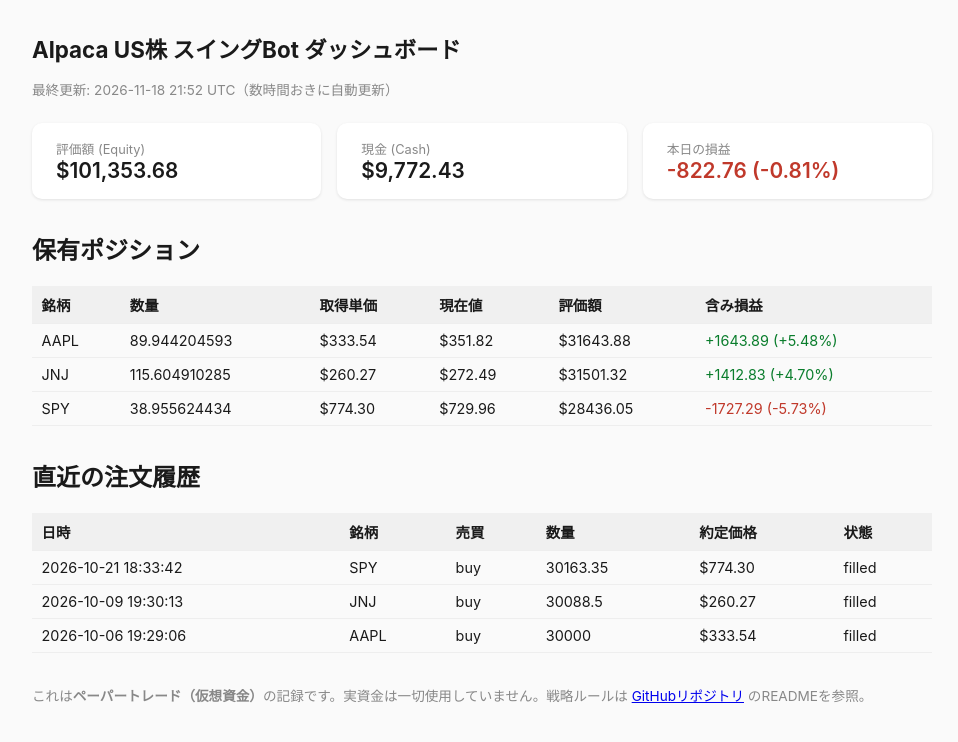
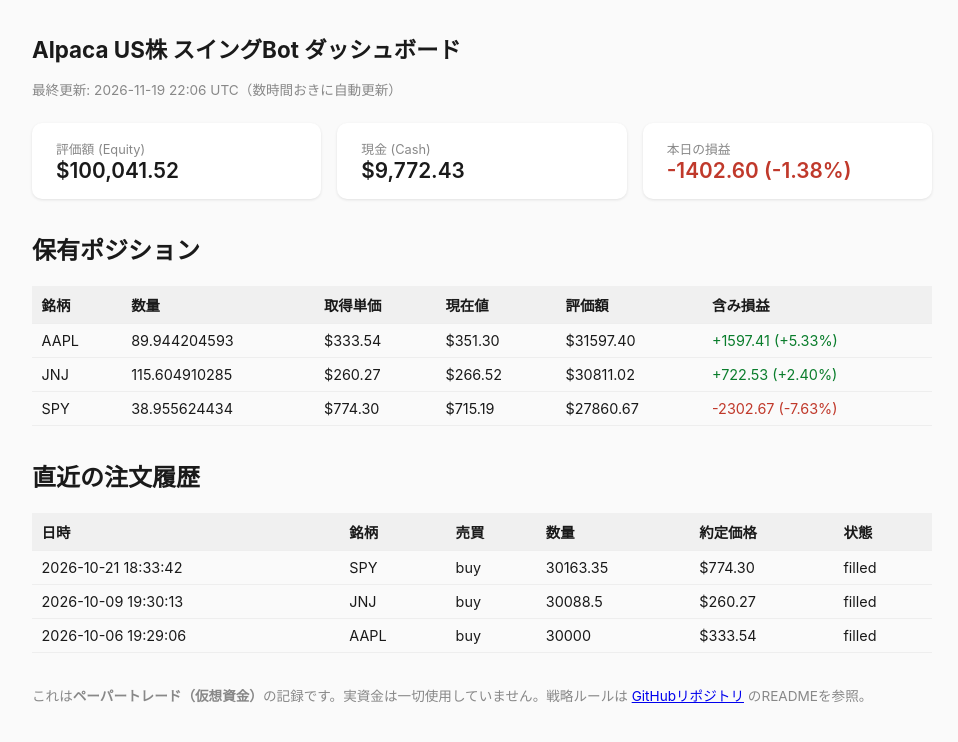
Before and after one commit to kawahararyusei111-sudo/alpaca-us-swing-bot, a plain HTML site: page docs/index.html in a window 1280 px wide. Shown: the whole page, without its empty margins (158-1116 px from the left). Drawn offline with Linux system fonts and the light colour scheme.

Commit message:
Update dashboard

```diff
--- a/docs/index.html
+++ b/docs/index.html
@@ -21,12 +21,12 @@
 </style>
 </head><body>
 <h1>Alpaca US株 スイングBot ダッシュボード</h1>
-<div class="updated">最終更新: 2026-11-18 21:52 UTC（数時間おきに自動更新）</div>
+<div class="updated">最終更新: 2026-11-19 22:06 UTC（数時間おきに自動更新）</div>
 
 <div class="cards">
-  <div class="card"><div class="label">評価額 (Equity)</div><div class="value">$101,353.68</div></div>
+  <div class="card"><div class="label">評価額 (Equity)</div><div class="value">$100,041.52</div></div>
   <div class="card"><div class="label">現金 (Cash)</div><div class="value">$9,772.43</div></div>
-  <div class="card"><div class="label">本日の損益</div><div class="value neg">-822.76 (-0.81%)</div></div>
+  <div class="card"><div class="label">本日の損益</div><div class="value neg">-1402.60 (-1.38%)</div></div>
 </div>
 
 <h2>保有ポジション</h2>
@@ -36,23 +36,23 @@
           <td>AAPL</td>
           <td>89.944204593</td>
           <td>$333.54</td>
-          <td>$351.82</td>
-          <td>$31643.88</td>
-          <td class="pos">+1643.89 (+5.48%)</td>
+          <td>$351.30</td>
+          <td>$31597.40</td>
+          <td class="pos">+1597.41 (+5.33%)</td>
         </tr><tr>
           <td>JNJ</td>
           <td>115.604910285</td>
           <td>$260.27</td>
-          <td>$272.49</td>
-          <td>$31501.32</td>
-          <td class="pos">+1412.83 (+4.70%)</td>
+          <td>$266.52</td>
+          <td>$30811.02</td>
+          <td class="pos">+722.53 (+2.40%)</td>
         </tr><tr>
           <td>SPY</td>
           <td>38.955624434</td>
           <td>$774.30</td>
-          <td>$729.96</td>
-          <td>$28436.05</td>
-          <td class="neg">-1727.29 (-5.73%)</td>
+          <td>$715.19</td>
+          <td>$27860.67</td>
+          <td class="neg">-2302.67 (-7.63%)</td>
         </tr>
 </table>
 
```
